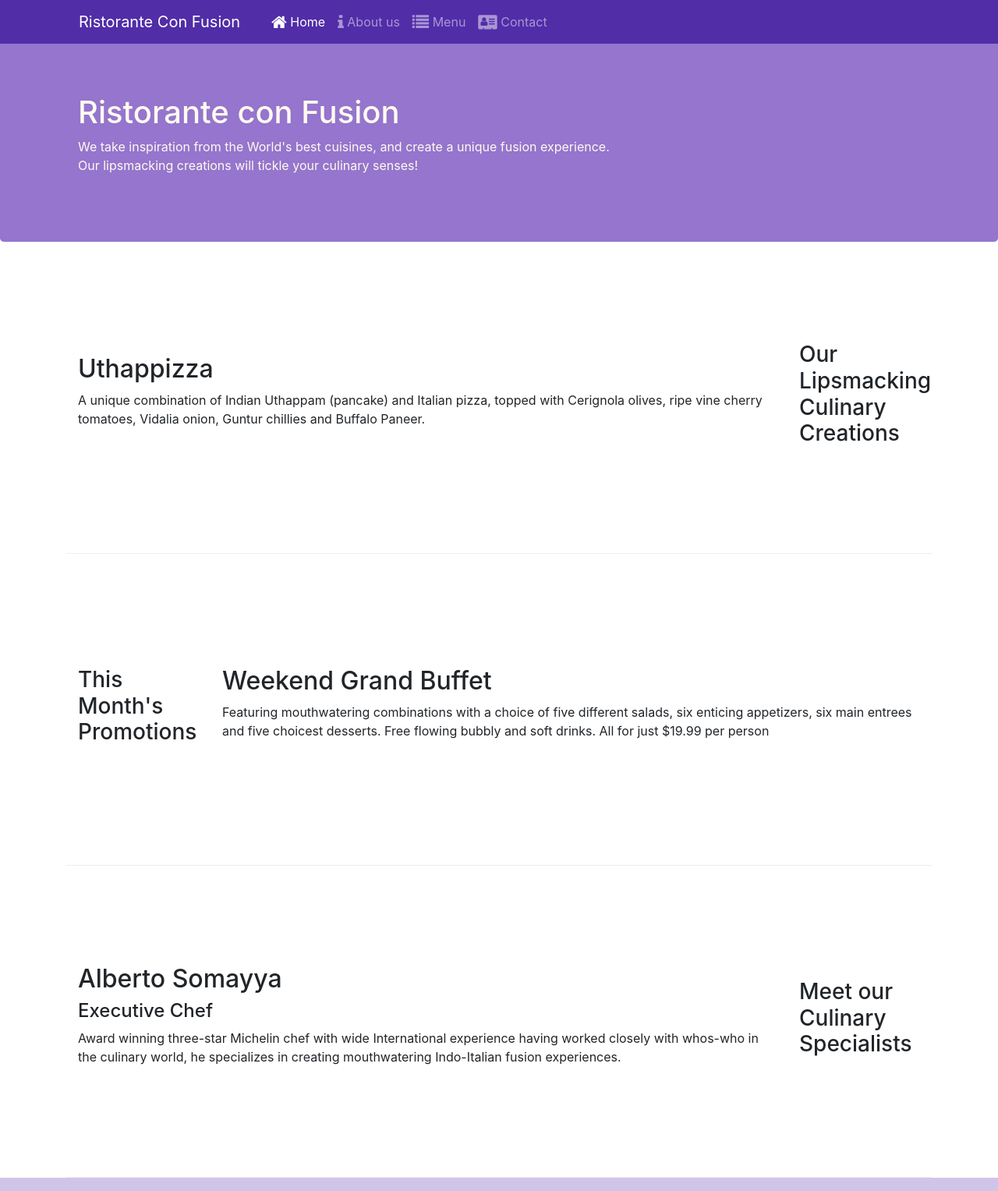
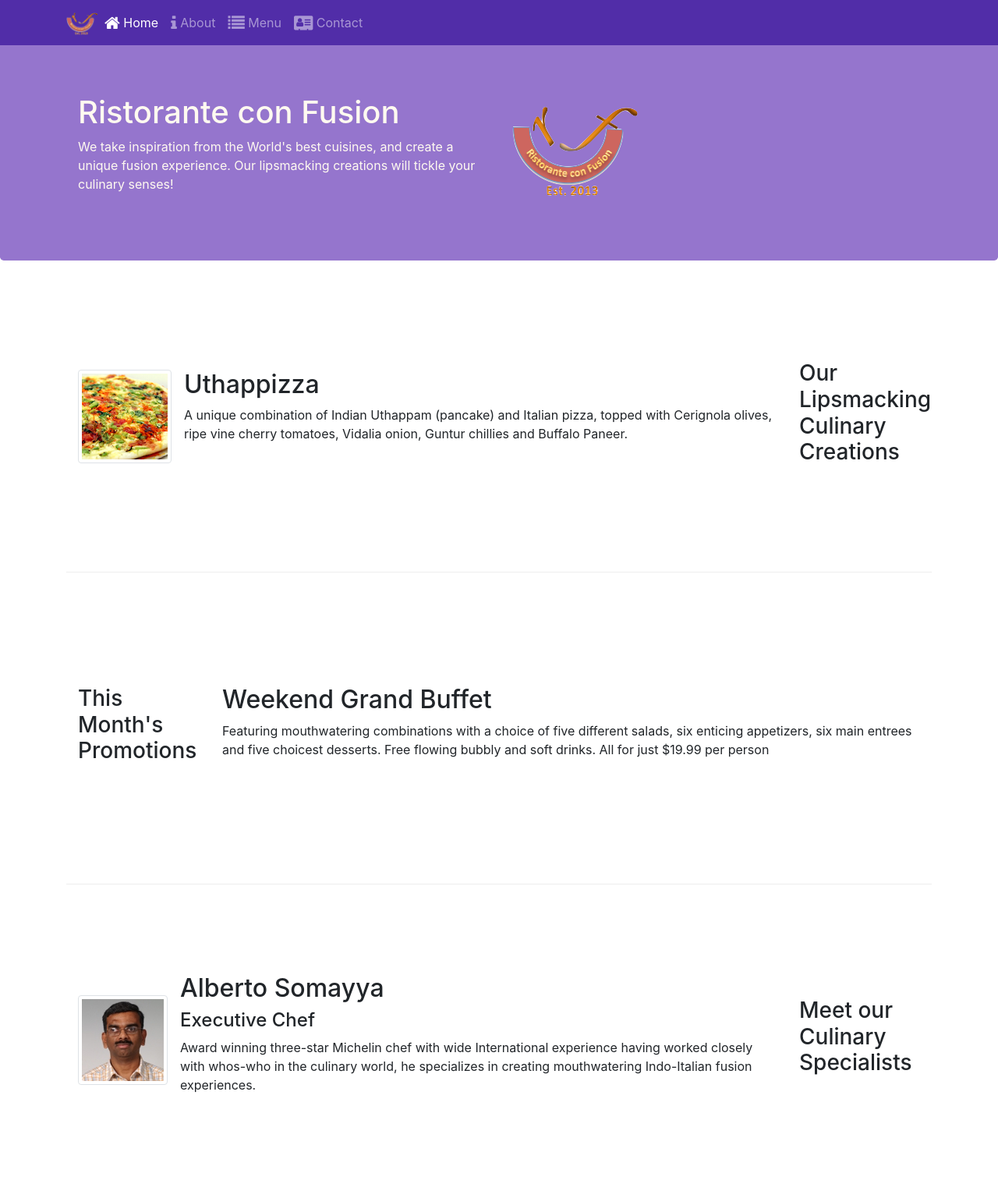
Before and after one commit to Vulcan-Logic/WEB_HKU_webdev_c1, a website: page index.html in a window 1280 px wide. Shown: the top 1527 px of the page at 78% size. Drawn offline with nearby package versions, Linux system fonts and the light colour scheme.

Commit message:
images and media

```diff
--- a/index.html
+++ b/index.html
@@ -25,8 +25,8 @@
             <button class="navbar-toggler" type="button" data-toggle="collapse" data-target="#Navbar1">
               <span class="navbar-toggler-icon"> </span>
             </button>
-            <!--NAVBAR TITLE-->
-            <a class="navbar navbar-brand" href="#">Ristorante Con Fusion</a>
+            <!--NAVBAR TITLE/logo-->
+            <a class="navbar-brand mr-auto" href="#"><img src="img/logo.png" height="30" width="41"></a>
             <!--navbar contents - menu items-->
             <div class="collapse navbar-collapse" id="Navbar1">
               <ul class="navbar-nav mr-auto">
@@ -36,7 +36,7 @@
                 </li>
                 <li class="navbar-item">
                   <a class="nav-link" href="./aboutus.html">
-                    <span class="fa fa-info fa-lg"></span> About us</a>
+                    <span class="fa fa-info fa-lg"></span> About</a>
                 </li>
                 <li class="navbar-item">
                   <a class="nav-link" href="#">
@@ -54,12 +54,13 @@
         <div class="jumbotron">
           <div class="container">
             <div class="row row-header">
-                <div class ="col-12 col-sm-8">
+                <div class ="col-12 col-sm-6">
                     <h1>Ristorante con Fusion</h1>
                     <p>We take inspiration from the World's best cuisines, and create a unique fusion experience. Our lipsmacking creations will tickle your culinary senses!</p>
                 </div>
-                <div class="col-12 col-sm">
-                </div>
+                <div class="col-12 col-sm align-self-center">
+                     <img src="img/logo.png" class="img-fluid">
+                 </div>
             </div>
           </div>
         </div>
@@ -74,8 +75,17 @@
             </div>
               <!--second column in 1st row with order first-->
             <div class="col col-sm col-md order-sm-first">
-                <h2>Uthappizza</h2>
-                <p>A unique combination of Indian Uthappam (pancake) and Italian pizza, topped with Cerignola olives, ripe vine cherry tomatoes, Vidalia onion, Guntur chillies and Buffalo Paneer.</p>
+              <div class="media">
+                 <img class="d-flex mr-3 img-thumbnail align-self-center"
+                         src="img/uthappizza.png" alt="Uthappizza">
+                 <div class="media-body">
+                     <h2 class="mt-0">Uthappizza</h2>
+                     <p class="d-none d-sm-block">A unique combination of Indian Uthappam (pancake) and
+                         Italian pizza, topped with Cerignola olives, ripe vine
+                         cherry tomatoes, Vidalia onion, Guntur chillies and
+                         Buffalo Paneer.</p>
+                 </div>
+              </div>
             </div>
         </div>
         <!--second row -->
@@ -94,9 +104,19 @@
                 <h3>Meet our Culinary Specialists</h3>
             </div>
             <div class="col col-sm order-sm-first col-md">
-                <h2>Alberto Somayya</h2>
-                <h4>Executive Chef</h4>
-                <p>Award winning three-star Michelin chef with wide International experience having worked closely with whos-who in the culinary world, he specializes in creating mouthwatering Indo-Italian fusion experiences. </p>
+              <div class="media">
+                 <img class="d-flex mr-3 img-thumbnail align-self-center"
+                         src="img/alberto.png" alt="Alberto Somayya">
+                 <div class="media-body">
+                     <h2 class="mt-0">Alberto Somayya</h2>
+                     <h4>Executive Chef</h4>
+                     <p class="d-none d-sm-block">Award winning three-star Michelin chef with wide
+                         International experience having worked closely with
+                         whos-who in the culinary world, he specializes in
+                         creating mouthwatering Indo-Italian fusion experiences.
+                         </p>
+                 </div>
+              </div>
             </div>
         </div>
     </div>
```
Also changed, not shown: aboutus.html (+6 -5 lines), contactus.html (+4 -3 lines), img/alberto.png (added), img/buffet.png (added), img/logo.png (added), img/uthappizza.png (added), 1 other file.
